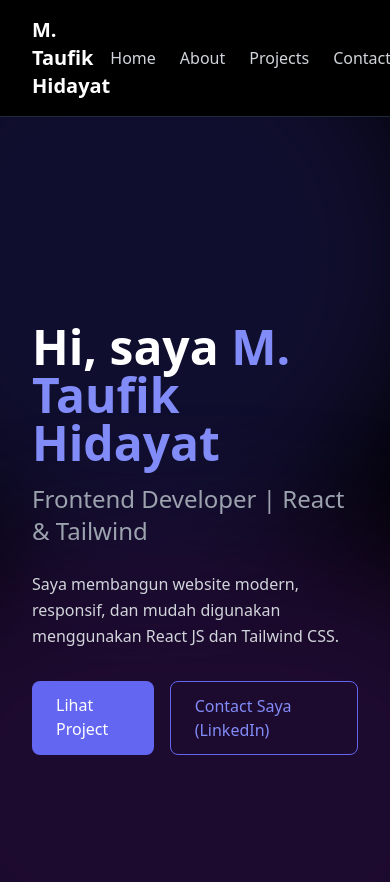
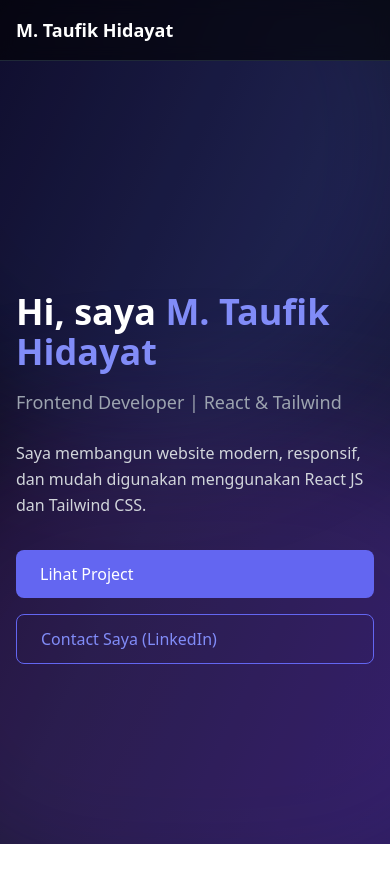
Before and after one commit to Taufikh1dayat/web-portofolio, a React (Vite) app: page / in a window 390 px wide. Shown: the top 882 px of the page. After the commit the page ends 844 px from the top, so only its background shows below. Built offline with nearby package versions, Linux system fonts and the light colour scheme.

Commit message:
Fix home hero overflow, unwanted scroll, Handphone UI

```diff
--- a/src/components/NavbarRoot.jsx
+++ b/src/components/NavbarRoot.jsx
@@ -1,15 +1,19 @@
 import { Link } from "react-router-dom";
 
-export default function Navbar() {
+export default function NavbarRoot() {
     return (
-        <nav className="flex justify-between items-center px-8 py-4 bg-black border-b border-gray-800">
-            <h1 className="text-xl font-bold text-white">M. Taufik Hidayat</h1>
+        <nav className="fixed top-0 w-full z-50 backdrop-blur bg-black/60 border-b border-gray-800">
+            <div className="max-w-7xl mx-auto px-4 md:px-8 py-4 flex justify-between items-center">
+                <h1 className="text-white font-bold text-lg">
+                    M. Taufik Hidayat
+                </h1>
 
-            <div className="flex gap-6 text-gray-300">
-                <Link to="/" className="hover:text-white">Home</Link>
-                <Link to="/about" className="hover:text-white">About</Link>
-                <Link to="/projects" className="hover:text-white">Projects</Link>
-                <Link to="/contact" className="hover:text-white">Contact</Link>
+                <div className="hidden md:flex gap-6 text-gray-300">
+                    <Link to="/" className="hover:text-white">Home</Link>
+                    <Link to="/about" className="hover:text-white">About</Link>
+                    <Link to="/projects" className="hover:text-white">Projects</Link>
+                    <Link to="/contact" className="hover:text-white">Contact</Link>
+                </div>
             </div>
         </nav>
     );
--- a/src/pages/About.jsx
+++ b/src/pages/About.jsx
@@ -10,8 +10,8 @@ export default function About() {
     ];
 
     return (
-        <section className="min-h-screen bg-black px-8 py-16 text-white">
-            <h1 className="text-4xl font-bold mb-8">About Me</h1>
+        <section className="min-h-screen bg-black px-4 md:px-8 py-16 pt-28 text-white">
+            <h1 className="text-3xl md:text-4xl font-bold mb-8">About Me</h1>
 
             <p className="max-w-2xl text-gray-300 mb-10 leading-relaxed">
                 Saya adalah seorang frontend developer yang fokus membangun antarmuka
--- a/src/pages/Contact.jsx
+++ b/src/pages/Contact.jsx
@@ -2,9 +2,9 @@ import { FaGithub, FaLinkedin, FaEnvelope } from "react-icons/fa";
 
 export default function Contact() {
     return (
-        <section className="min-h-screen bg-gradient-to-br from-black via-gray-900 to-indigo-950 px-8 py-20 text-white">
+        <section className="min-h-screen bg-gradient-to-br from-black via-gray-900 to-indigo-950 px-4 md:px-8 py-20 pt-28 text-white">
             <div className="max-w-3xl">
-                <h1 className="text-4xl font-bold mb-6">Contact</h1>
+                <h1 className="text-3xl md:text-4xl font-bold mb-6">Contact</h1>
 
                 <p className="text-gray-300 mb-10">
                     Tertarik bekerja sama atau ingin berdiskusi?
@@ -40,7 +40,7 @@ export default function Contact() {
                         className="flex items-center gap-4 p-4 bg-gray-900 border border-gray-800 rounded-xl hover:border-indigo-500 transition"
                     >
                         <FaLinkedin className="text-2xl text-indigo-400" />
-                        <span>linkedin.com/in/usernamekamu</span>
+                        <span>linkedin.com/in/M. Taufik Hidayat</span>
                     </a>
                 </div>
             </div>
--- a/src/pages/Home.jsx
+++ b/src/pages/Home.jsx
@@ -1,47 +1,17 @@
 export default function Home() {
     return (
-        // <section className="min-h-screen bg-black flex flex-col justify-center items-start px-8 py-16">
-
-        //     <div className="max-w-3xl z-10">
-        //         <h1 className="text-5xl md:text-6xl font-bold text-white mb-4">
-        //             Hi, saya <span className="text-indigo-400">M. Taufik Hidayat</span>
-        //         </h1>
-
-        //         <h2 className="text-2xl text-gray-400 mb-6">
-        //             Frontend Developer | React & Tailwind
-        //         </h2>
-
-        //         <p className="text-gray-300 mb-8 leading-relaxed">
-        //             Saya membangun website modern, responsif, dan mudah digunakan
-        //             menggunakan React JS dan Tailwind CSS.
-        //         </p>
-
-        //         <div className="flex gap-4">
-        //             <a
-        //                 href="/projects"
-        //                 className="px-6 py-3 bg-indigo-500 text-white rounded-lg hover:bg-indigo-600 transition"
-        //             >
-        //                 Lihat Project
-        //             </a>
-        //             <a
-        //                 href="/contact"
-        //                 className="px-6 py-3 border border-indigo-500 text-indigo-400 rounded-lg hover:bg-indigo-500 hover:text-white transition"
-        //             >
-        //                 Contact Saya (LinkedIn)
-        //             </a>
-        //         </div>
-        //     </div>
-        // </section>
-        <section className="relative min-h-screen flex items-center bg-black px-8 overflow-hidden">
+        <section className="relative h-screen flex items-center overflow-hidden bg-gradient-to-br from-black via-gray-900 to-indigo-950 px-4 md:px-8 pt-28">
+            {/* Glow background */}
             <div className="absolute -top-40 -left-40 w-[600px] h-[600px] bg-indigo-600/20 rounded-full blur-3xl"></div>
             <div className="absolute top-1/2 -right-40 w-[700px] h-[500px] bg-purple-600/20 rounded-full blur-3xl"></div>
 
+            {/* Content */}
             <div className="relative max-w-3xl">
-                <h1 className="text-5xl md:text-6xl font-bold text-white mb-4">
+                <h1 className="text-4xl md:text-6xl font-bold text-white mb-4">
                     Hi, saya <span className="text-indigo-400">M. Taufik Hidayat</span>
                 </h1>
 
-                <h2 className="text-2xl text-gray-400 mb-6">
+                <h2 className="text-lg md:text-2xl text-gray-400 mb-6">
                     Frontend Developer | React & Tailwind
                 </h2>
 
@@ -50,7 +20,7 @@ export default function Home() {
                     menggunakan React JS dan Tailwind CSS.
                 </p>
 
-                <div className="flex gap-4">
+                <div className="flex flex-col sm:flex-row gap-4">
                     <a
                         href="/projects"
                         className="px-6 py-3 bg-indigo-500 text-white rounded-lg hover:bg-indigo-600 transition"
@@ -66,6 +36,5 @@ export default function Home() {
                 </div>
             </div>
         </section>
-
     );
 }
--- a/src/pages/Projects.jsx
+++ b/src/pages/Projects.jsx
@@ -5,7 +5,7 @@ const projects = [
         title: "Website Portofolio",
         description: "Website portofolio personal menggunakan React dan Tailwind CSS.",
         tech: ["React", "Tailwind", "Vite"],
-        link: "",
+        link: "https://web-portofolio-two-rouge.vercel.app/",
     },
     {
         title: "Skripsi Assistant AI Dekstop App",
@@ -41,12 +41,12 @@ const projects = [
 
 export default function Projects() {
     return (
-        <section className="min-h-screen bg-black px-8 py-16">
+        <section className="min-h-screen bg-black px-4 md:px-8 py-16 pt-28">
             <h1 className="text-4xl font-bold text-white mb-10">
                 Projects
             </h1>
 
-            <div className="grid md:grid-cols-2 gap-8">
+            <div className="grid grid-cols-1 md:grid-cols-2 gap-6">
                 {projects.map((project, index) => (
                     <ProjectCard key={index} {...project} />
                 ))}
```
